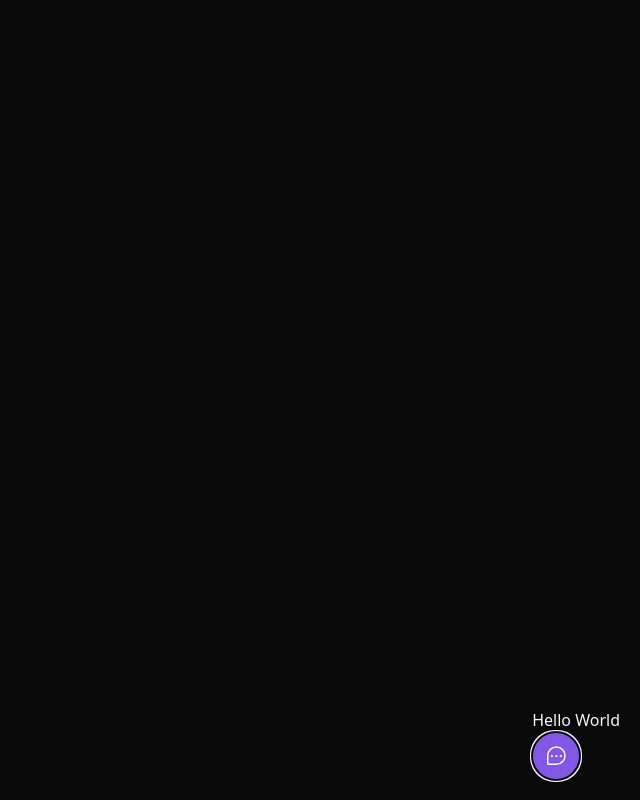
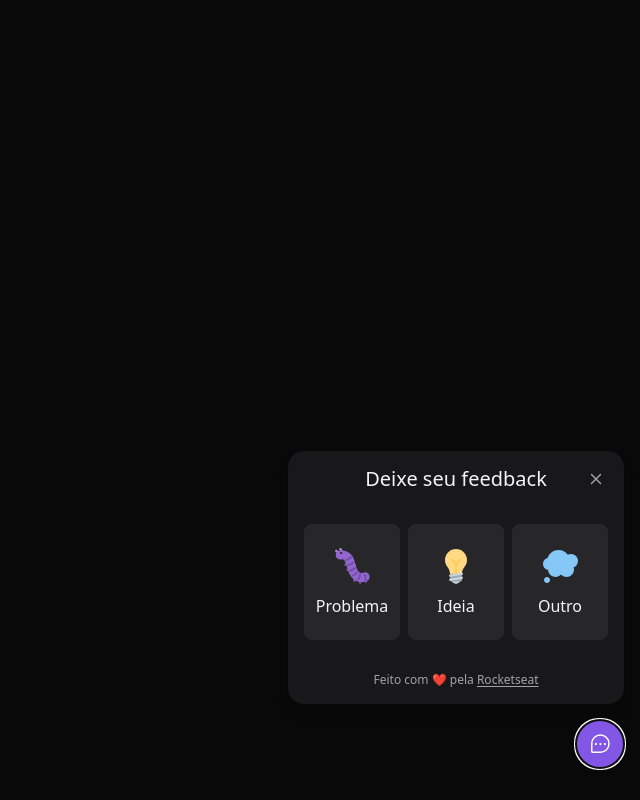
Before and after one commit to 404jv/nlw-return-impulse, a React (Vite) app in the folder web/: page / in a window 1280 px wide. Both pictures are taken after a click on the button "Feedback". Shown: the whole page, without its empty margins (640-1280 px from the left). Built offline with nearby package versions, Linux system fonts and the light colour scheme.

Commit message:
Create component Widget

```diff
--- /dev/null
+++ b/web/src/components/CloseButton.tsx
@@ -0,0 +1,10 @@
+import { Popover } from "@headlessui/react";
+import { X } from "phosphor-react";
+
+export function CloseButton() {
+  return (
+    <Popover.Button className="top-5 right-5 absolute text-zinc-400 hover:text-zinc-100" title="Fechar formulário de feedback">
+      <X weight="bold" className="w-4 h-4" />
+    </Popover.Button>
+  );
+}
--- a/web/src/components/Widget.tsx
+++ b/web/src/components/Widget.tsx
@@ -1,11 +1,14 @@
 import { ChatTeardropDots } from 'phosphor-react';
 import { Popover } from '@headlessui/react';
+import { WidgetForm } from './WidgetForm';
 
 
 export function Widget() {
   return (
-    <Popover className='absolute bottom-5 right-5'>
-      <Popover.Panel>Hello World</Popover.Panel>
+    <Popover className='absolute bottom-4 right-4 md:bottom-8 flex flex-col items-end'>
+      <Popover.Panel>
+        <WidgetForm />
+      </Popover.Panel>
 
       <Popover.Button className='bg-brand-500 rounded-full px-3 h-12 text-white flex items-center group'>
         <ChatTeardropDots className='w-6 h-6' />
--- /dev/null
+++ b/web/src/components/WidgetForm/Steps/FeedbackContentStep.tsx
@@ -0,0 +1,44 @@
+import { ArrowLeft } from "phosphor-react";
+import { FeedbackType, feedbackTypes } from "..";
+import { CloseButton } from "../../CloseButton";
+
+type FeedbackContentStepProps = {
+  feedbackType: FeedbackType;
+  onFeedbackRestartRequested: () => void;
+}
+
+export function FeedbackContentStep({
+  feedbackType,
+  onFeedbackRestartRequested
+}: FeedbackContentStepProps) {
+  const feedbackTypeInfo = feedbackTypes[feedbackType];
+
+  return (
+    <>
+      <header>
+        <button
+          type="button"
+          className="top-5 left-5 absolute text-zinc-400 hover:text-zinc-100"
+          onClick={onFeedbackRestartRequested}
+        >
+          <ArrowLeft width="bold" className="w-4 h-4" />
+        </button>
+
+
+        <span className="text-xl leading-6 flex item-center gap-2" >
+          <img src={feedbackTypeInfo.image.source} alt={feedbackTypeInfo.image.alt} className="w-6 h-6" />
+          {feedbackTypeInfo.title}
+        </span>
+
+        <CloseButton />
+      </header>
+
+      <form className="my-4 w-full">
+        <textarea
+          className="min-width-[304px] w-full min-h-[112px] text-sm placeholder-zinc-400 text-zinc-100 border-zinc-600 bg-transparent rounded-md focus:border-radius-500 focus:ring-brand-500 focus:ring-1 focus:outline-none resize-none"
+          placeholder="Conte com detalhes o que está acontecendo..."
+        />
+      </form>
+    </>
+  );
+}
--- /dev/null
+++ b/web/src/components/WidgetForm/Steps/FeedbackTypeStep.tsx
@@ -0,0 +1,34 @@
+import { FeedbackType, feedbackTypes } from "..";
+import { CloseButton } from "../../CloseButton";
+
+interface FeedbackTypeStepProps {
+  onFeedbackTypeChanged: (type: FeedbackType) => void;
+}
+
+export function FeedbackTypeStep({ onFeedbackTypeChanged }: FeedbackTypeStepProps) {
+  return (
+    <>
+      <header>
+        <span className="text-xl leading-6">Deixe seu feedback</span>
+
+        <CloseButton />
+      </header>
+
+      <div className="flex py-8 gap-2 w-full">
+        { Object.entries(feedbackTypes).map(([key, value]) => {
+          return (
+            <button
+              key={key}
+              className="bg-zinc-800 rounded-lg py-5 w-24 flex-1 flex flex-col items-center gap-2 border-2 border-transparent hover:border-brand-500 focus:border-brand-500 focus:outline-none"
+              type="button"
+              onClick={() => onFeedbackTypeChanged(key as FeedbackType)}
+            >
+              <img src={value.image.source} alt={value.image.alt} />
+              <span>{value.title}</span>
+            </button>
+          );
+        }) }
+      </div>
+    </>
+  );
+}
--- /dev/null
+++ b/web/src/components/WidgetForm/index.tsx
@@ -0,0 +1,61 @@
+import { useState } from "react";
+
+import { CloseButton } from "../CloseButton";
+
+import bugImageUrl from '../../assets/bug.svg';
+import ideaImageUrl from '../../assets/idea.svg';
+import thoughtImageUrl from '../../assets/thought.svg';
+import { FeedbackTypeStep } from "./Steps/FeedbackTypeStep";
+import { FeedbackContentStep } from "./Steps/FeedbackContentStep";
+
+export const feedbackTypes = {
+  BUG: {
+    title: 'Problema',
+    image: {
+      source: bugImageUrl,
+      alt: 'Imagem de um inseto',
+    }
+  },
+  IDEA: {
+    title: 'Ideia',
+    image: {
+      source: ideaImageUrl,
+      alt: 'Imagem de uma lâmpada',
+    }
+  },
+  OTHER: {
+    title: 'Outro',
+    image: {
+      source: thoughtImageUrl,
+      alt: 'Imagem de um balão de pensamento'
+    }
+  },
+}
+
+export type FeedbackType = keyof typeof feedbackTypes;
+
+export function WidgetForm() {
+  const [feedbackType, setFeedbackType] = useState<FeedbackType | null>(null);
+
+  function handleRestartFeedback() {
+    setFeedbackType(null);
+  }
+
+  return (
+    <div className="bg-zinc-900 p-4 relative rounded-2xl mb-4 flex flex-col items-center shadow-lg w-[calc(100vw-2rem)] md:w-auto">
+
+      {!feedbackType ? (
+        <FeedbackTypeStep onFeedbackTypeChanged={setFeedbackType} />
+      ) : (
+        <FeedbackContentStep
+          feedbackType={feedbackType}
+          onFeedbackRestartRequested={handleRestartFeedback}
+        />
+      ) }
+
+      <footer className="text-xs text-neutral-400">
+        Feito com ❤️ pela <a className="underline underline-offset-2" href="https://rocketseat.com.br">Rocketseat</a>
+      </footer>
+    </div>
+  );
+}
```
Also changed, not shown: web/src/components/WidgetForm/Steps/FeedbackSuccessStep.tsx (added).
